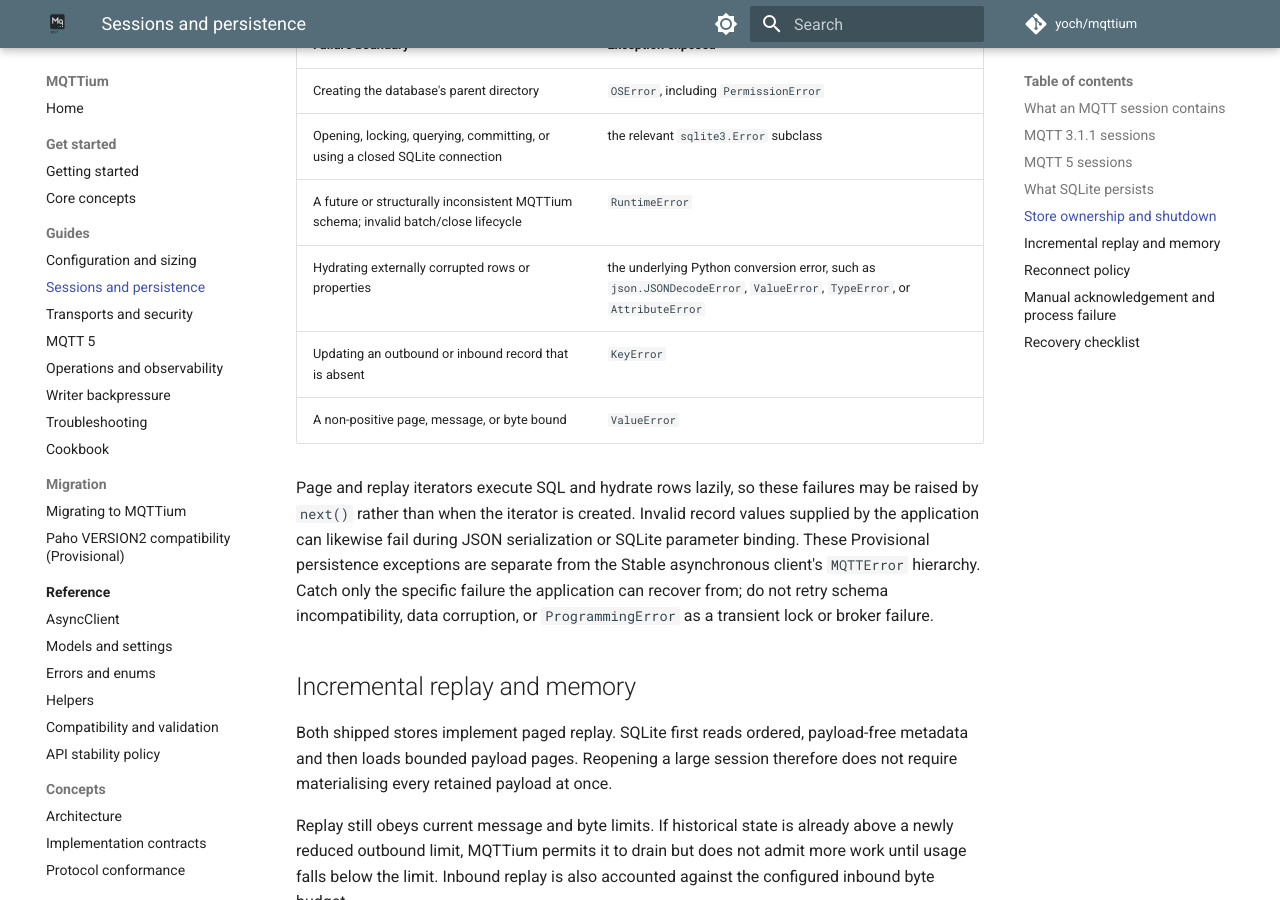
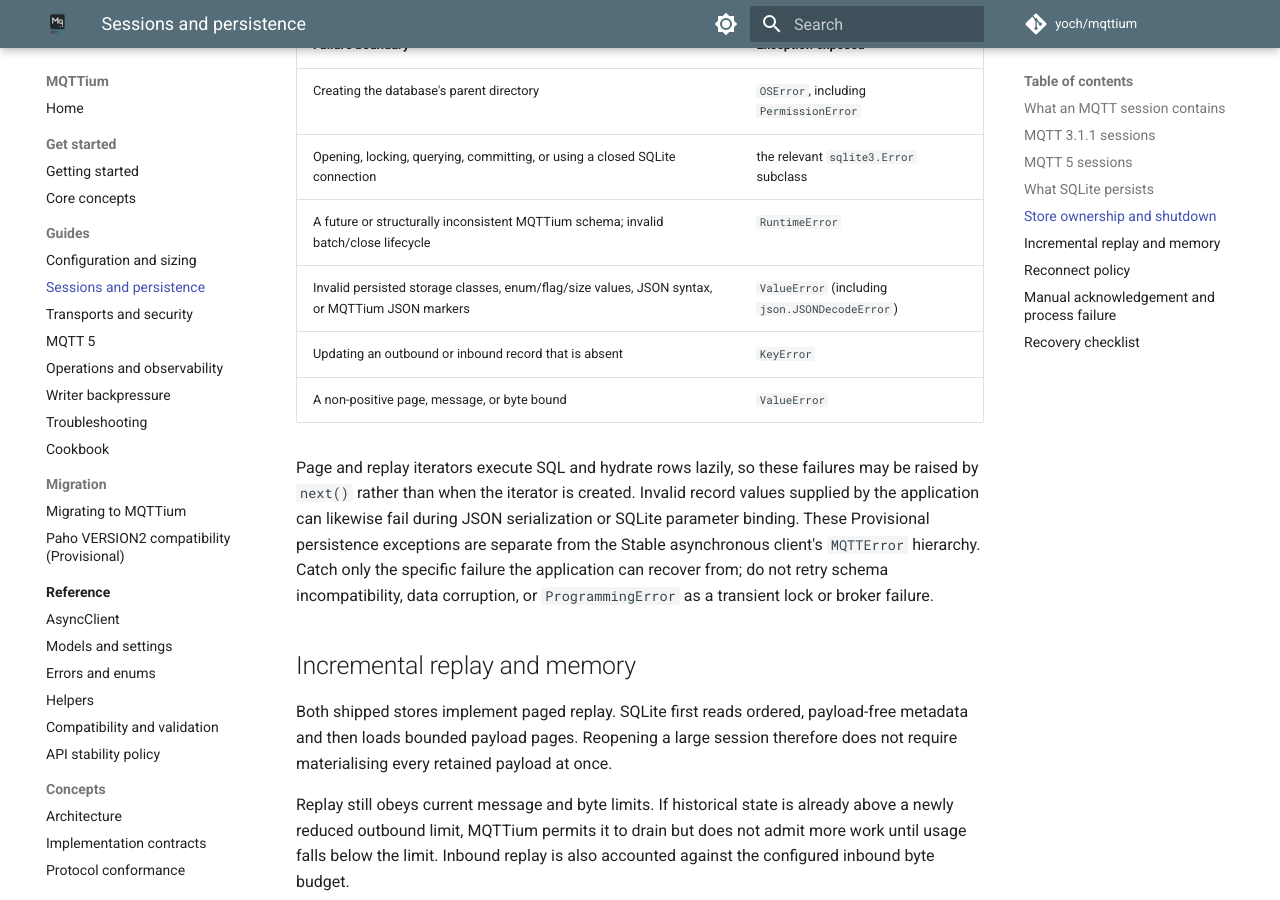
Before and after one commit to yoch/mqttium, an MkDocs documentation site: the page built from docs/sessions-and-persistence.md, in a window 1280 px wide and 900 px high, scrolled down 2884 px. Built offline with MkDocs 1.6.1 and Material for MkDocs 9.7.7, drawn with Linux system fonts in a browser that asks for light colours; comment, search, counter and statistics services are not loaded.

Commit message:
Align persistence docs with corruption validation

```diff
--- a/docs/sessions-and-persistence.md
+++ b/docs/sessions-and-persistence.md
@@ -126,7 +126,7 @@
 | Creating the database's parent directory | `OSError`, including `PermissionError` |
 | Opening, locking, querying, committing, or using a closed SQLite connection | the relevant `sqlite3.Error` subclass |
 | A future or structurally inconsistent MQTTium schema; invalid batch/close lifecycle | `RuntimeError` |
-| Hydrating externally corrupted rows or properties | the underlying Python conversion error, such as `json.JSONDecodeError`, `ValueError`, `TypeError`, or `AttributeError` |
+| Invalid persisted storage classes, enum/flag/size values, JSON syntax, or MQTTium JSON markers | `ValueError` (including `json.JSONDecodeError`) |
 | Updating an outbound or inbound record that is absent | `KeyError` |
 | A non-positive page, message, or byte bound | `ValueError` |
 
```
